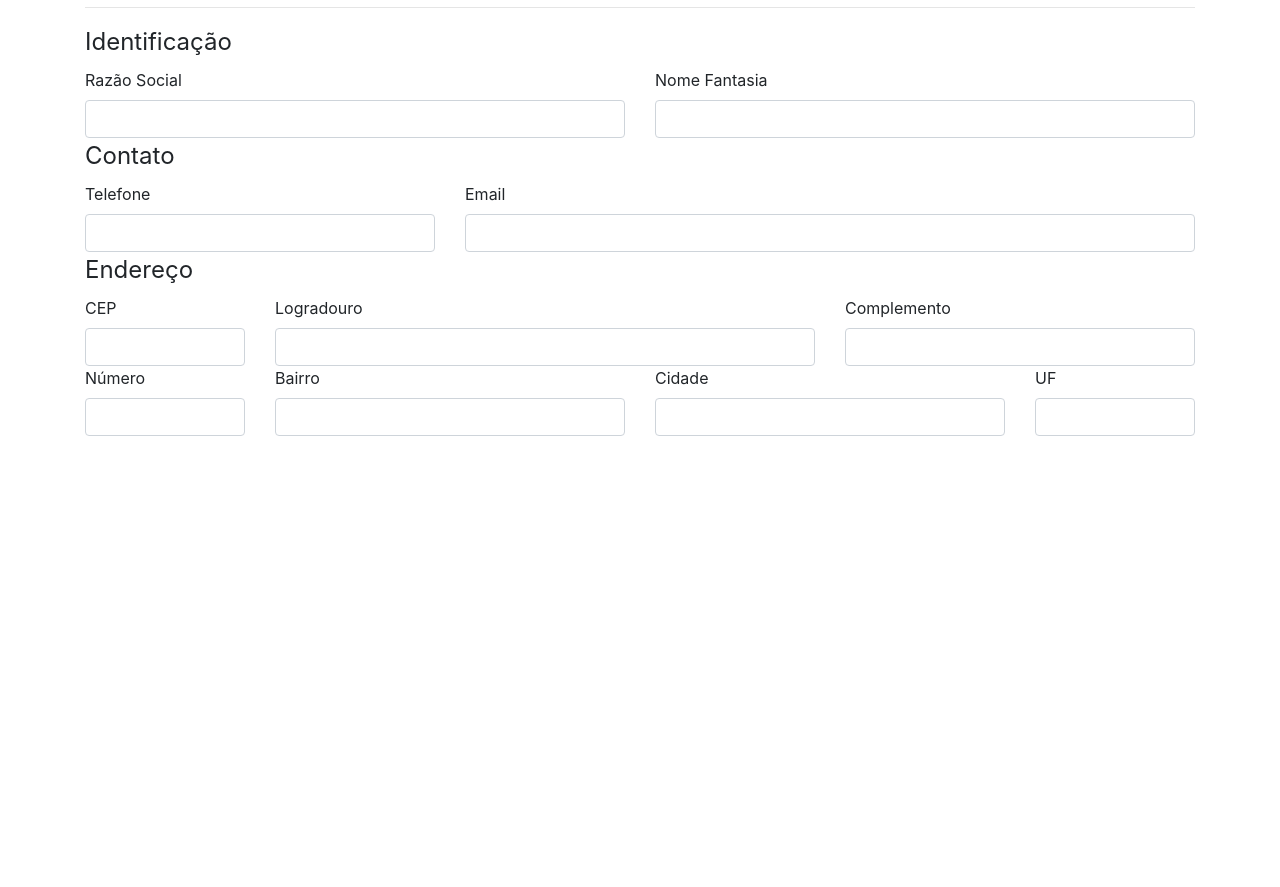
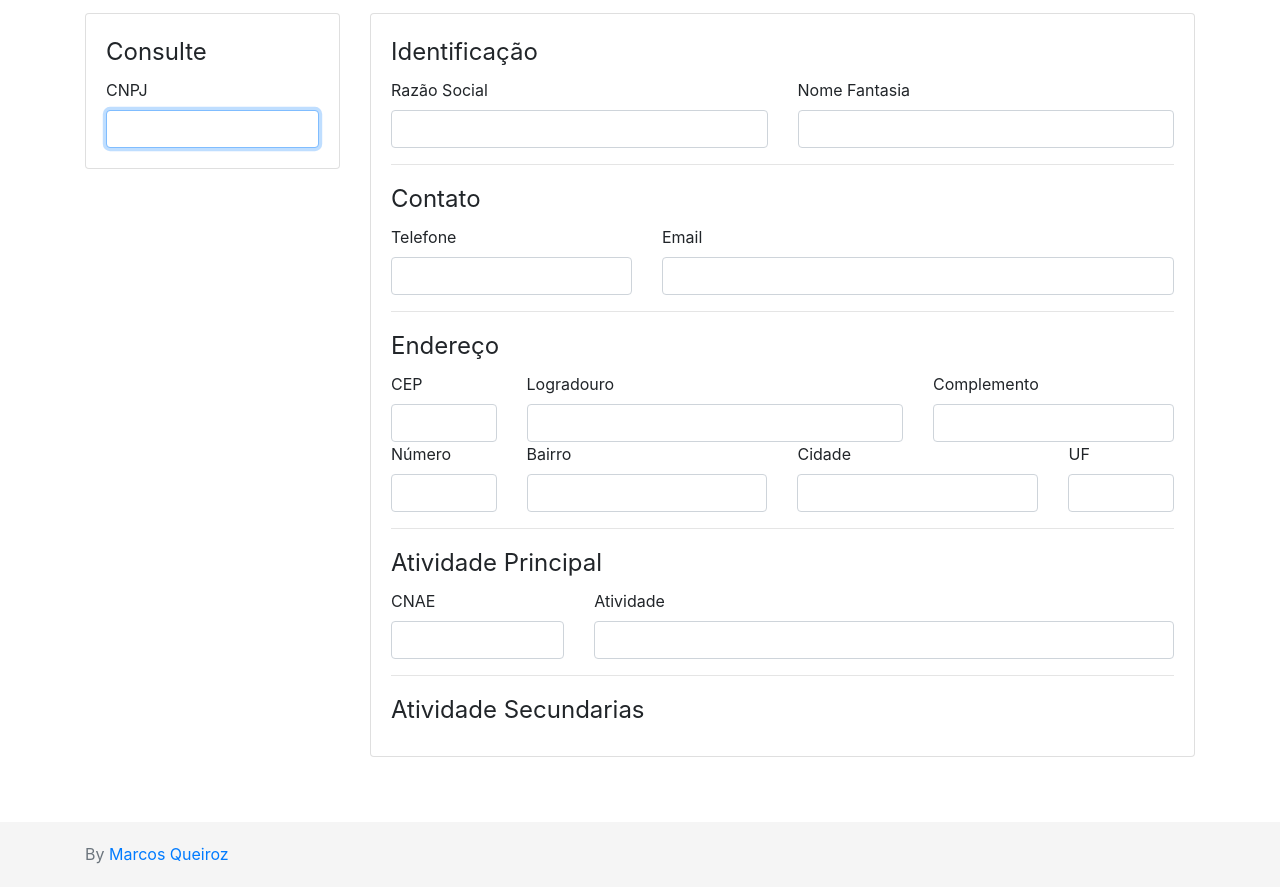
Before and after one commit to marcos-queiroz/api-receitaws, a plain HTML site: page index.html in a window 1280 px wide. Shown: the part 135-1022 px from the top of the page. Before the commit the page ends 800 px from the top, so only its background shows below. Drawn offline with nearby package versions, Linux system fonts and the light colour scheme.

Commit message:
Adicionado a exibição das atividades

```diff
--- /dev/null
+++ b/css/sticky-footer.css
@@ -0,0 +1,22 @@
+/* Sticky footer styles
+-------------------------------------------------- */
+html {
+    position: relative;
+    min-height: 100%;
+}
+body {
+    /* Margin bottom by footer height */
+    margin-bottom: 130px;
+}
+.footer {
+    position: absolute;
+    bottom: 0;
+    width: 100%;
+    /* Set the fixed height of the footer here */
+    height: 65px;
+    background-color: #f5f5f5;
+}
+
+.container .text-muted {
+    margin: 20px 0;
+}
--- a/index.html
+++ b/index.html
@@ -8,28 +8,39 @@
     <!-- Bootstrap CSS -->
     <link rel="stylesheet" href="https://stackpath.bootstrapcdn.com/bootstrap/4.1.3/css/bootstrap.min.css" integrity="sha384-MCw98/SFnGE8fJT3GXwEOngsV7Zt27NXFoaoApmYm81iuXoPkFOJwJ8ERdknLPMO" crossorigin="anonymous">
 
-    <title>Hello, world!</title>
+    <!-- Custom styles for this template -->
+    <link href="./css/sticky-footer.css" rel="stylesheet">
+
+    <title>Empresa Fácil</title>
   </head>
   <body>
 
     <div class="container">
         <div class="row">
-            <h1>Empresa Fácil</h1>
+            <header class="col-md-12">
+                <hr><hr>
+                <h1 class="text-center">Empresa Fácil</h1>
+                <hr><hr>
+            </header>
         </div>
 
         <form>
             <div class="row">
 
                 <div class="col-md-3">
+                    <div class="card">
+                        <div class="card-body">
+                            <legend>Consulte</legend>
                             <label for="cnpj">CNPJ</label>
                             <input type="text" class="form-control" id="cnpj" name="cnpj" autofocus>
                             <div class="invalid-feedback" id="feedback_cnpj"></div>
                         </div>
-
+                    </div>
                 </div>
 
-            <hr>
-
+                <div class="col-md-9">
+                    <div class="card">
+                        <div class="card-body">
                             <div class="row">
                                 <legend class="col-md-12">Identificação</legend>
 
@@ -44,6 +55,8 @@
                                 </div>
                             </div>
 
+                            <hr>
+
                             <div class="row">
                                 <legend class="col-md-12">Contato</legend>
 
@@ -57,6 +70,8 @@
                                     <input type="text" class="form-control" id="email" name="email">
                                 </div>
                             </div>
+
+                            <hr>
 
                             <div class="row">
                                 <legend class="col-md-12">Endereço</legend>
@@ -97,9 +112,45 @@
                                 </div>
 
                             </div>
-        </form>
+
+                            <hr>
+
+                            <div class="row">
+                                <legend class="col-md-12">Atividade Principal</legend>
+
+                                <div class="col-md-3">
+                                    <label for="cnae">CNAE</label>
+                                    <input type="text" class="form-control" id="cnae" name="cnae">
+                                </div>
+                                <div class="col-md-9">
+                                    <label for="atividade">Atividade</label>
+                                    <input type="text" class="form-control" id="atividade" name="atividade">
+                                </div>
                             </div>
 
+                            <hr>
+
+                            <div class="row" id="divAtividades">
+                                <legend class="col-md-12">Atividade Secundarias</legend>
+                            </div>
+                        </div>
+                    </div>
+                </div>
+
+            </div>
+
+        </form>
+
+        <footer>
+
+        </footer>
+    </div>
+
+    <footer class="footer">
+        <div class="container">
+            <p class="text-muted">By <a href="https://github.com/marcos-queiroz" target="_blanck">Marcos Queiroz</a></p>
+        </div>
+    </footer>
 
     <!-- Optional JavaScript -->
     <!-- jQuery first, then Popper.js, then Bootstrap JS -->
--- a/js/main.js
+++ b/js/main.js
@@ -16,8 +16,19 @@ $(document).ready(function(){
                     $("#feedback_cnpj").html("");
                     $("#cnpj").removeClass("is-invalid").addClass("is-valid");
 
+                    /**
+                     * preenche o formulário com os dados de retorno
+                     *  */
+
+                    // identificação
                     $("#nome").val(data.nome);
                     $("#fantasia").val(data.fantasia);
+
+                    // contato
+                    $("#telefone").val(data.telefone);
+                    $("#email").val(data.email);
+
+                    // endereco
                     $("#logradouro").val(data.logradouro);
                     $("#complemento").val(data.complemento);
                     $("#bairro").val(data.bairro);
@@ -25,8 +36,30 @@ $(document).ready(function(){
                     $("#cep").val(data.cep);
                     $("#municipio").val(data.municipio);
                     $("#uf").val(data.uf);
-                    $("#email").val(data.email);
-                    $("#telefone").val(data.telefone);
+
+                    // atividade principal
+                    $("#cnae").val(data.atividade_principal[0].code);
+                    $("#atividade").val(data.atividade_principal[0].text);
+
+                    // atividade secundarias
+                    if(data.atividades_secundarias.length > 0){
+                        $.each(data.atividades_secundarias, function(i, s){
+                            var divAtividades = $("#divAtividades");
+
+                            var a = '<div class="col-md-3">';
+                            a += '<label for="cnae-sec['+ i +']">CNAE</label>';
+                            a += '<input type="text" class="form-control" id="cnae-sec['+ i +']" name="cnae-sec['+ i +']" value="'+ s.code +'">'
+                            a += '</div>';
+                            a += '<div class="col-md-9">';
+                            a += '<label for="atividades-secundarias['+ i +']">Atividade</label>';
+                            a += '<input type="text" class="form-control" id="atividades-secundarias['+ i +']" name="atividades-secundarias['+ i +']" value="'+ s.text +'">';
+                            a += '</div>';
+
+                            divAtividades.append(a);
+                        });
+                    }
+
+                    console.log(data);
                 }
             });
         }else{
```
Lines whose indentation alone changed are shown as unchanged.
